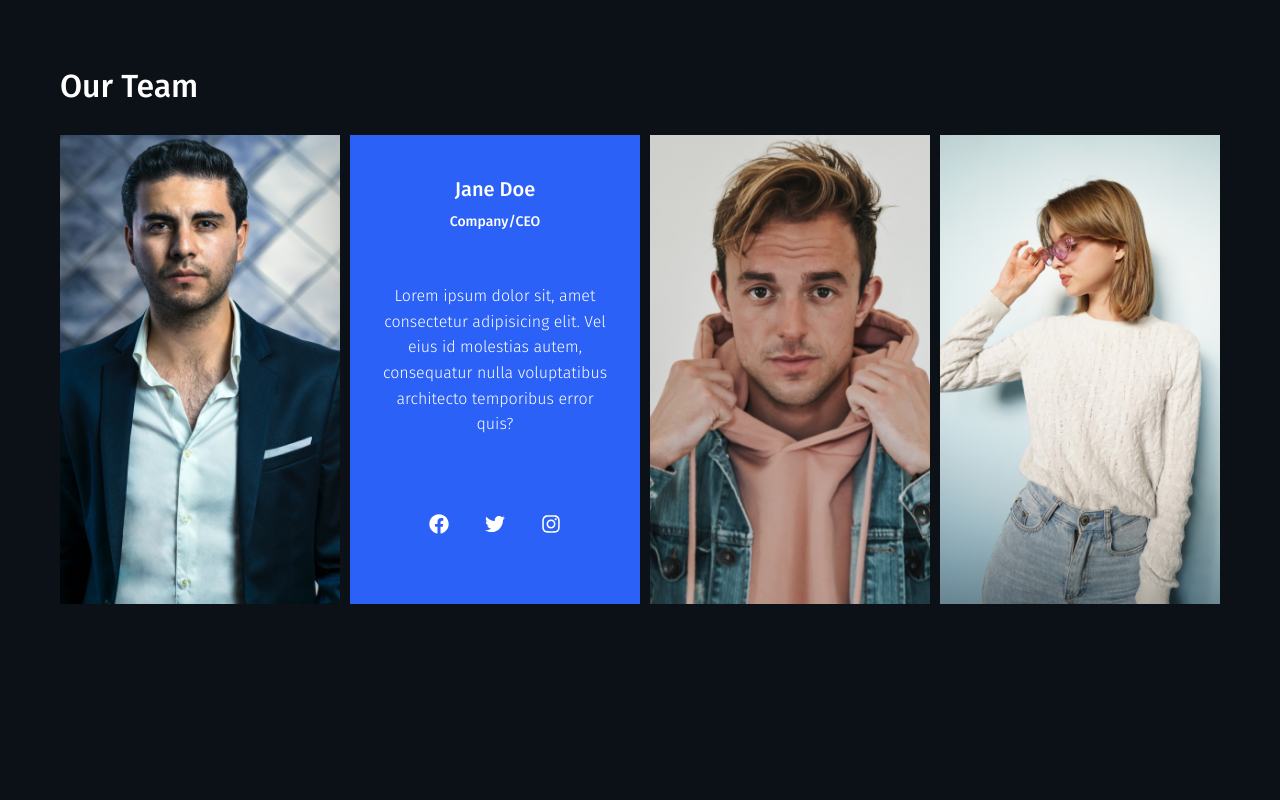
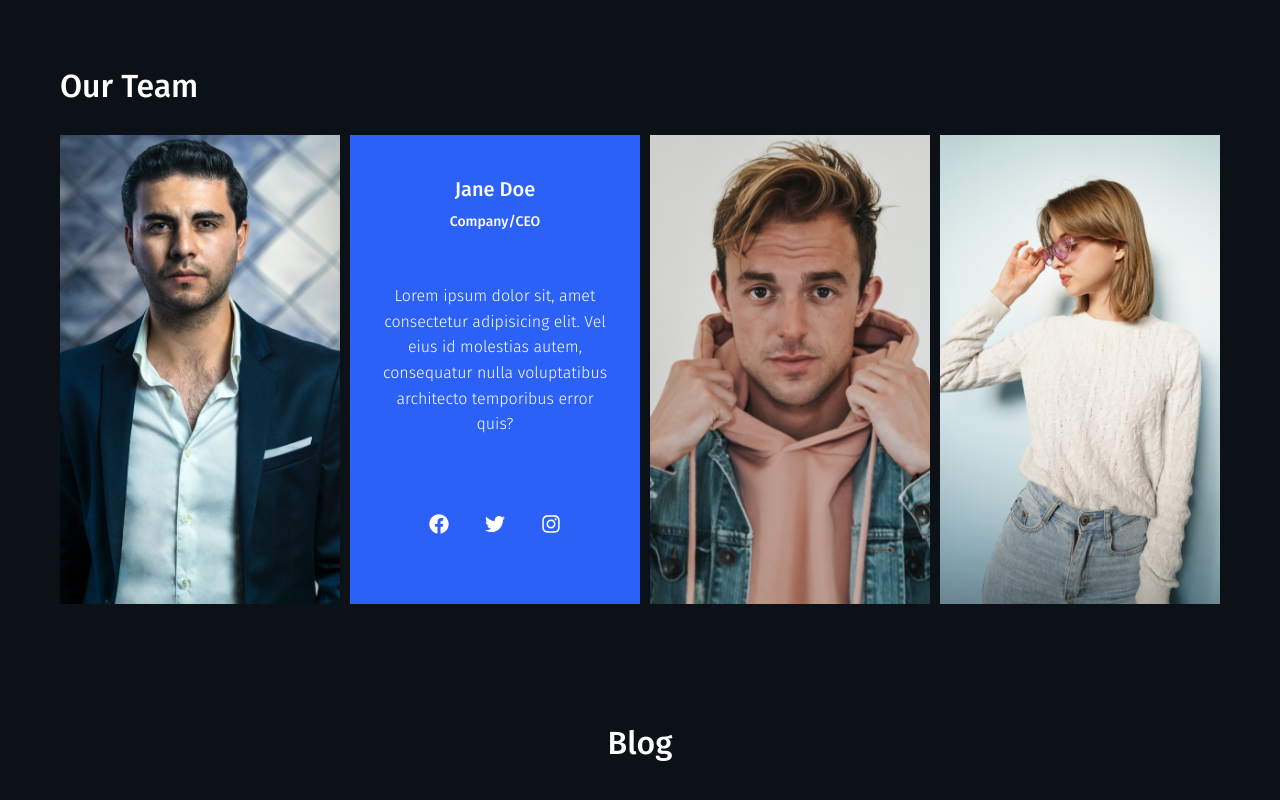
Before and after one commit to Bikram48/raven-web-agency, a React (Create React App) app: page / in a window 1280 px wide. Shown: the part 3530-4330 px from the top of the page. Before the commit the page ends 4194 px from the top, so only its background shows below. Built offline with nearby package versions, Linux system fonts and the light colour scheme.

Commit message:
add - helper file for blog component

```diff
--- a/src/App.css
+++ b/src/App.css
@@ -29,6 +29,10 @@ a {
 
 li {
     list-style-type: none;
+}
+
+.text__center {
+    text-align: center;
 }
 
 button {
--- a/src/components/blog/Blog.js
+++ b/src/components/blog/Blog.js
@@ -1,6 +1,13 @@
 import React from "react";
 import "./blog.css";
+import { tiktok, dance, wallpaint } from "./imports.js";
 
 export default function Blog() {
-  return <div></div>;
+  return (
+    <div className="raven__blog container section__padding">
+      <div className="raven__blog-title text__center title__margin">
+        <h3>Blog</h3>
+      </div>
+    </div>
+  );
 }
--- /dev/null
+++ b/src/components/blog/blogcard/BlogCard.js
@@ -0,0 +1,6 @@
+import React from "react";
+import "./blogcard.css";
+
+export default function BlogCard() {
+  return <div></div>;
+}
--- /dev/null
+++ b/src/components/blog/imports.js
@@ -0,0 +1,5 @@
+import tiktok from "../../assets/tiktok.png";
+import dance from "../../assets/dancing.png";
+import wallpaint from "../../assets/wallpaint.png";
+
+export { tiktok, dance, wallpaint };
```
Also changed, not shown: src/components/blog/blogcard/blogcard.css (added).
